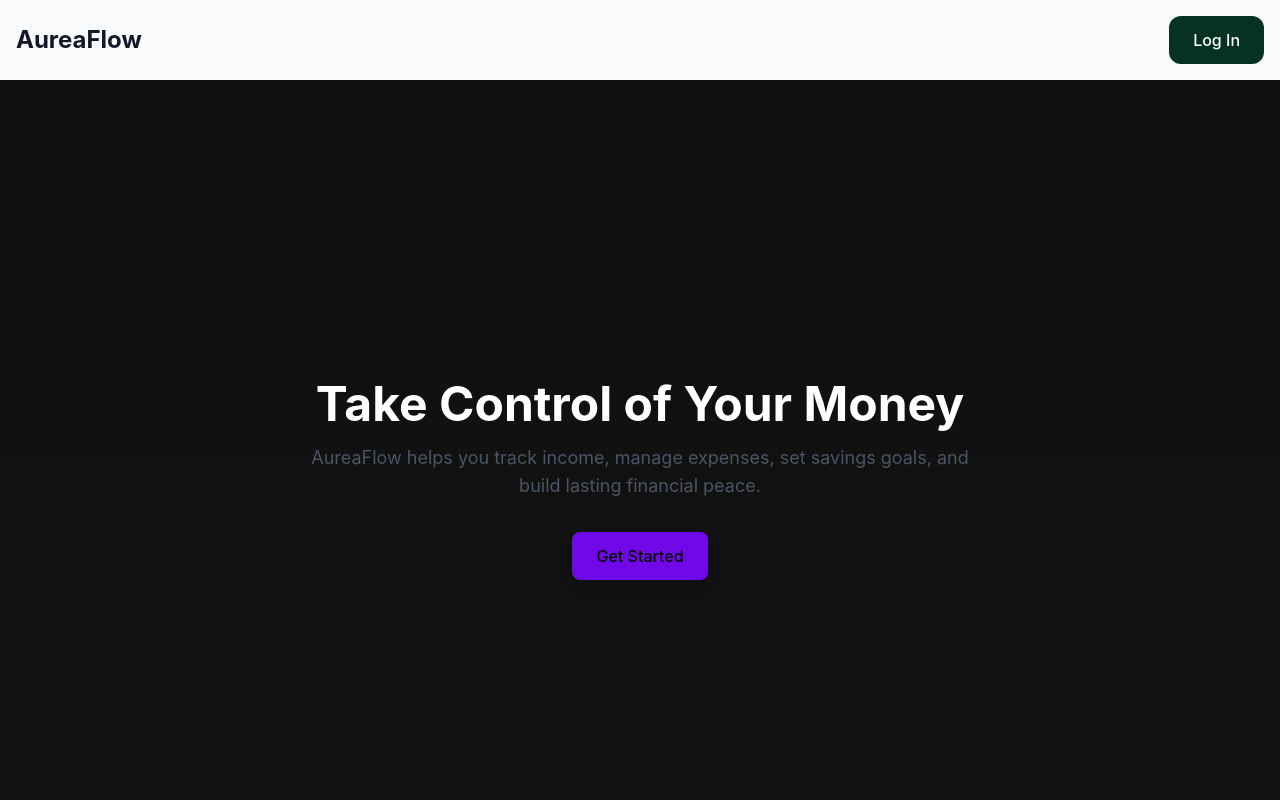
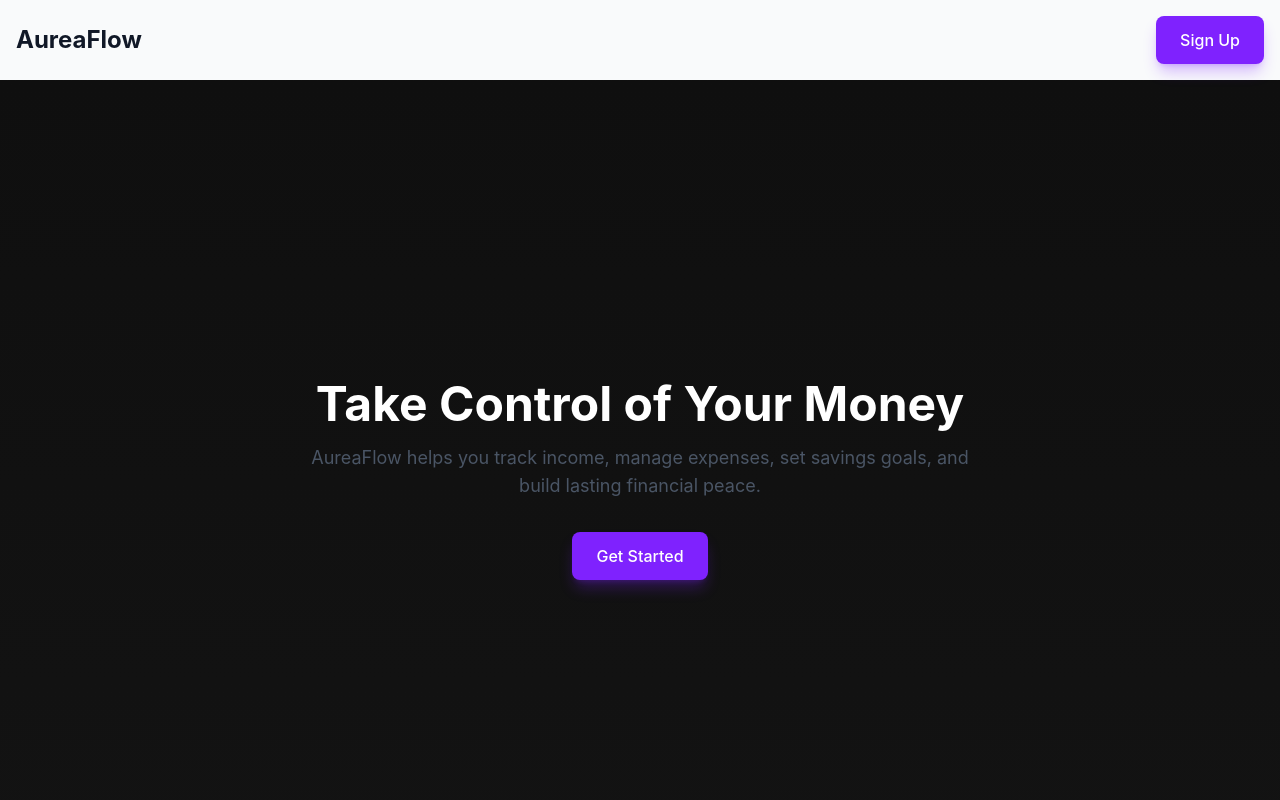
Before and after one commit to Guillo343/AureaFlow, a React (Vite) app in the folder aureaflow/: page / in a window 1280 px wide. Shown: the top 800 px of the page. Built offline with nearby package versions, Linux system fonts and the light colour scheme; no server answers.

Commit message:
Summary
Mejora del landing page más actualización del navbar principal.

```diff
--- a/aureaflow/src/components/Landing/HeroSection.tsx
+++ b/aureaflow/src/components/Landing/HeroSection.tsx
@@ -1,7 +1,9 @@
 import { motion } from "framer-motion";
+import { Link } from "react-router-dom";
+
+const MotionLink = motion(Link);
 
 export default function HeroSection() {
-
   return (
     <section className="w-full min-h-screen flex flex-col items-center justify-center text-center px-6">
       <motion.h1
@@ -22,13 +24,21 @@ export default function HeroSection() {
         AureaFlow helps you track income, manage expenses, set savings goals,
         and build lasting financial peace.
       </motion.p>
-      <motion.button
+
+      <MotionLink
+        to="/signup"
+        aria-label="Get started with AureaFlow"
         whileHover={{ scale: 1.05 }}
         whileTap={{ scale: 0.97 }}
-        className="px-6 py-3 bg-violet-700 text-black rounded-lg font-medium shadow-lg"
+        className="inline-flex items-center justify-center
+                   px-6 py-3 rounded-lg font-medium
+                   bg-violet-600 text-white
+                   shadow-lg shadow-violet-600/30
+                   transition-colors
+                   hover:bg-violet-500"
       >
         Get Started
-      </motion.button>
+      </MotionLink>
     </section>
   );
 }
--- a/aureaflow/src/components/Navbar.tsx
+++ b/aureaflow/src/components/Navbar.tsx
@@ -1,15 +1,38 @@
+import { Link } from "react-router-dom";
+import { motion } from "framer-motion";
+
+const MotionLink = motion(Link);
+
 export default function Navbar() {
   return (
-    <header className="w-full py-4 shadow-soft hover-lift">
+    <header className="w-full py-4">
       <nav className="container-main flex items-center justify-between">
-        <h1 className="text-2xl font-bold hover-scale-sm">
-          <a href="/" aria-label="AureaFlow Home">
+        {/* Logo */}
+        <h1 className="text-2xl font-bold">
+          <Link
+            to="/"
+            aria-label="AureaFlow Home"
+            className="hover:opacity-80 transition"
+          >
             AureaFlow
-          </a>
+          </Link>
         </h1>
-        <button className="btn-primary hover-scale-md" aria-label="Log In">
-          Log In
-        </button>
+
+        {/* Call to action */}
+        <MotionLink
+          to="/signup"
+          aria-label="Sign up for AureaFlow"
+          whileHover={{ scale: 1.05 }}
+          whileTap={{ scale: 0.97 }}
+          className="inline-flex items-center justify-center
+                     px-6 py-3 rounded-lg font-medium
+                     bg-violet-600 text-white
+                     shadow-lg shadow-violet-600/30
+                     transition-colors
+                     hover:bg-violet-500"
+        >
+          Sign Up
+        </MotionLink>
       </nav>
     </header>
   );
```
